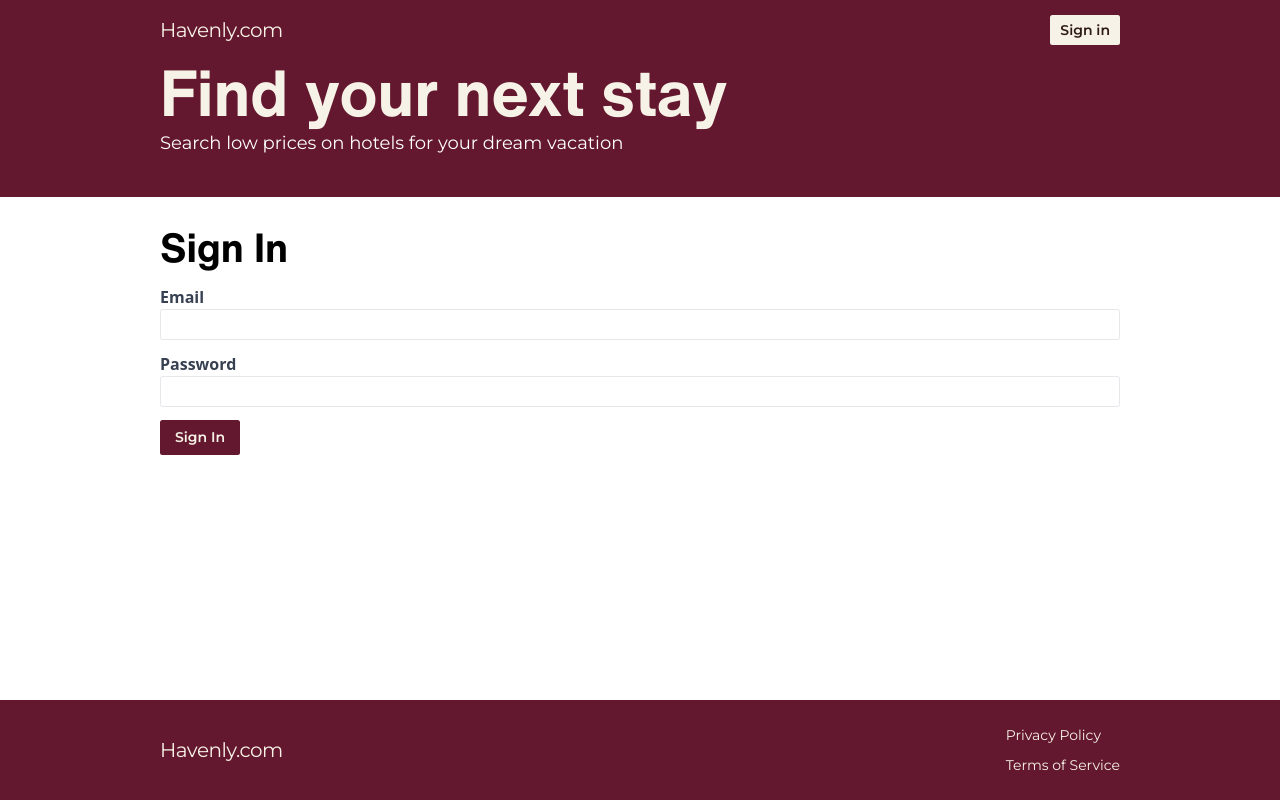
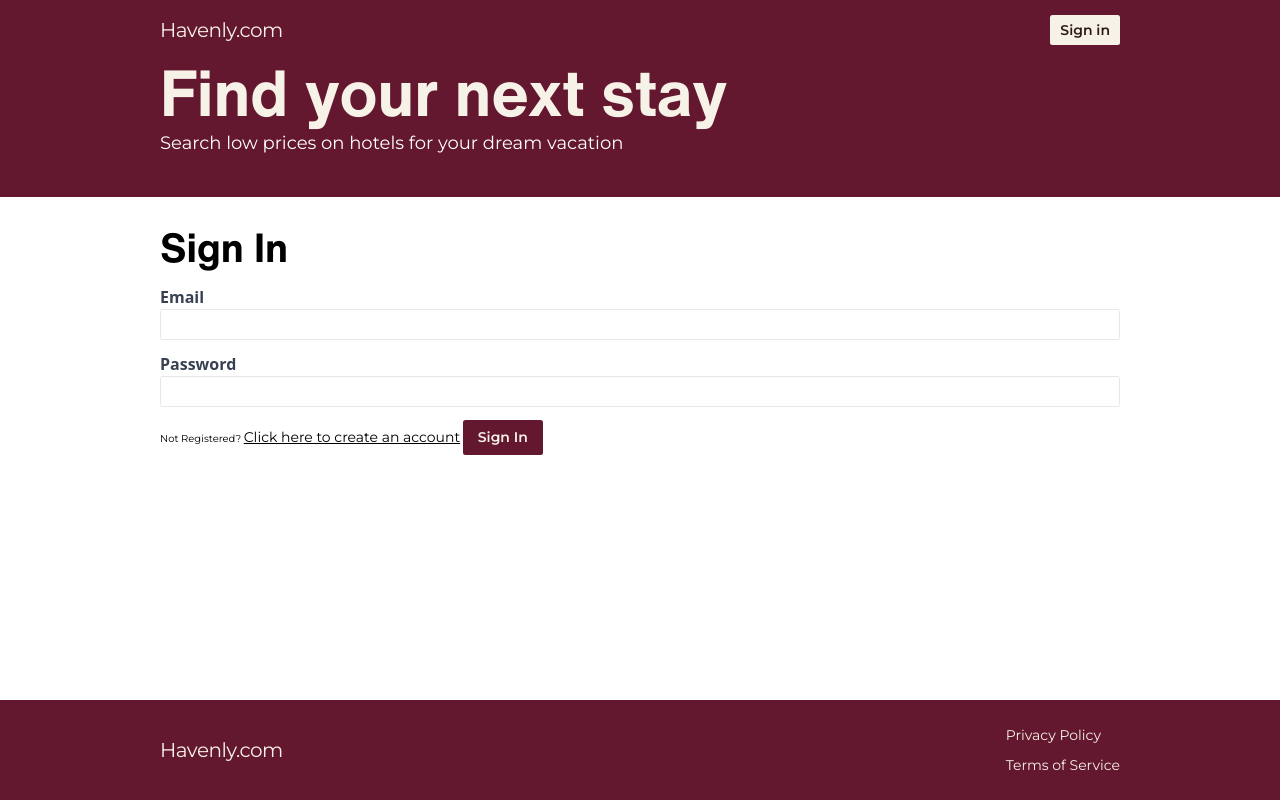
Before and after one commit to Shailly-Sahay/Havenly.com, a React (Vite) app in the folder frontend/: page /sign-in in a window 1280 px wide. Built offline with nearby package versions, Linux system fonts and the light colour scheme; no server answers.

Commit message:
update: set up the e2e db

```diff
--- a/frontend/src/components/ui/PageLink.tsx
+++ b/frontend/src/components/ui/PageLink.tsx
@@ -4,10 +4,14 @@ import { Link } from "react-router-dom";
 interface LinkProps {
   text: string; // Button text
   href?: string; // Link target, optional
-  textColorClass?: string | "text-light";
+  textColorClass?: string; // Optional text color class
 }
 
-const PageLink: React.FC<LinkProps> = ({ text, href, textColorClass }) => {
+const PageLink: React.FC<LinkProps> = ({
+  text,
+  href,
+  textColorClass = "text-light", // Default value applied here
+}) => {
   return (
     <Link to={href || "#"} className="group relative inline-block">
       <span
--- a/frontend/src/pages/SignIn.tsx
+++ b/frontend/src/pages/SignIn.tsx
@@ -3,15 +3,17 @@ import { useMutation, useQueryClient } from "react-query";
 import * as apiClient from "../api/apiClient";
 import { Button } from "../components/ui";
 import { useAppContext } from "../contexts/AppContext";
-import { useNavigate } from "react-router-dom";
+import { Link, useNavigate } from "react-router-dom";
 
 export type SignInFormData = {
   email: string;
   password: string;
 };
 
+// 6985_shailly
+
 const SignIn = () => {
-  const { isLoggedIn, showToast } = useAppContext();
+  const { showToast } = useAppContext();
   const queryClient = useQueryClient();
 
   const navigate = useNavigate();
@@ -79,7 +81,12 @@ const SignIn = () => {
 
       {/* Submit button */}
       <span>
-        {" "}
+        <span>
+          Not Registered?{" "}
+          <Link to="/register" className="underline">
+            Click here to create an account
+          </Link>
+        </span>{" "}
         <Button
           text="Sign In"
           type="submit"
--- a/frontend/src/styles/global.css
+++ b/frontend/src/styles/global.css
@@ -92,7 +92,7 @@ p.fs-body-m,
 a,
 a,
 button {
-  @apply text-xs text-light;
+  @apply text-xs;
 }
 
 h1,
```
Also changed, not shown: 2 other files (tests, documents, lock files or other folders).
